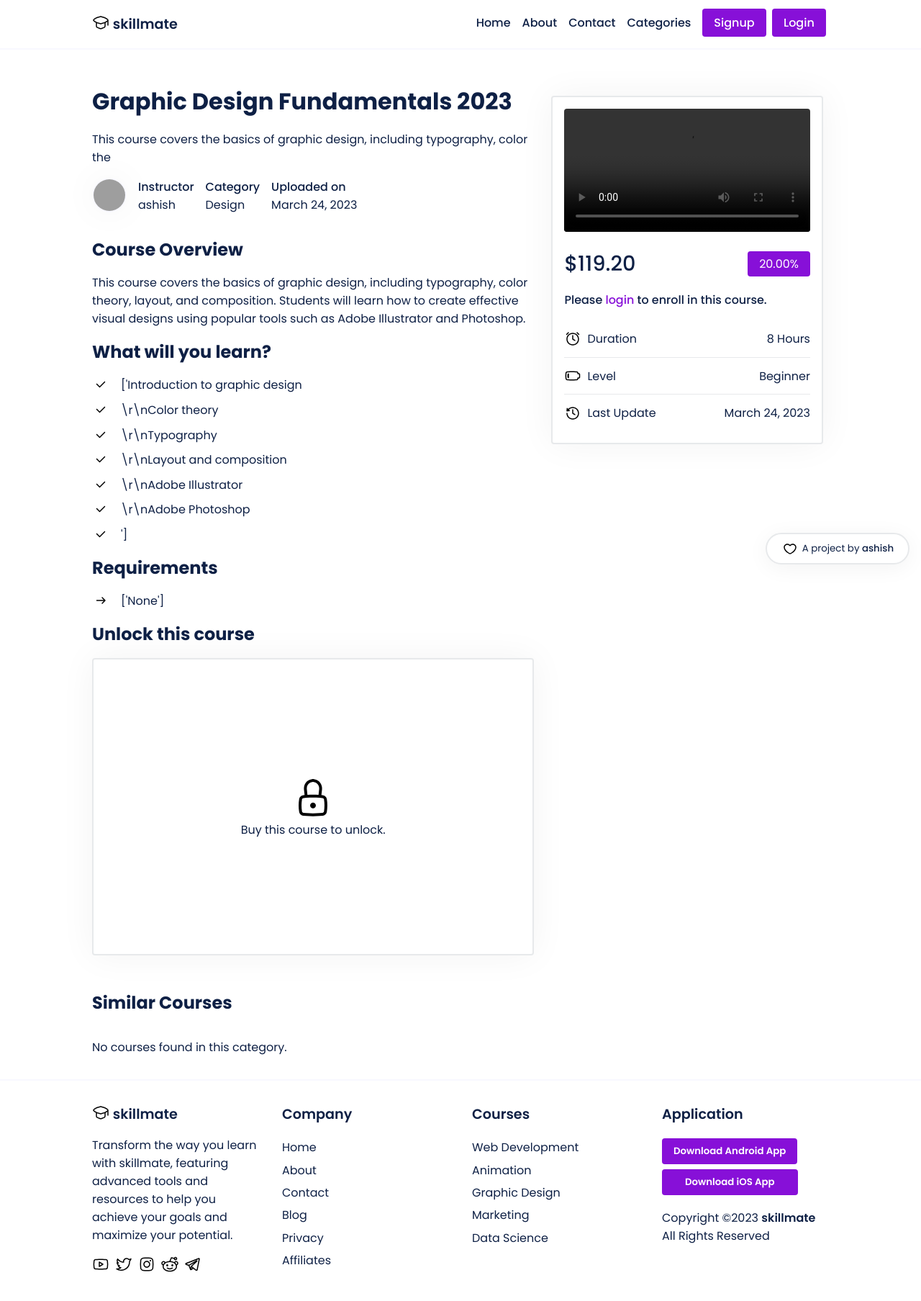
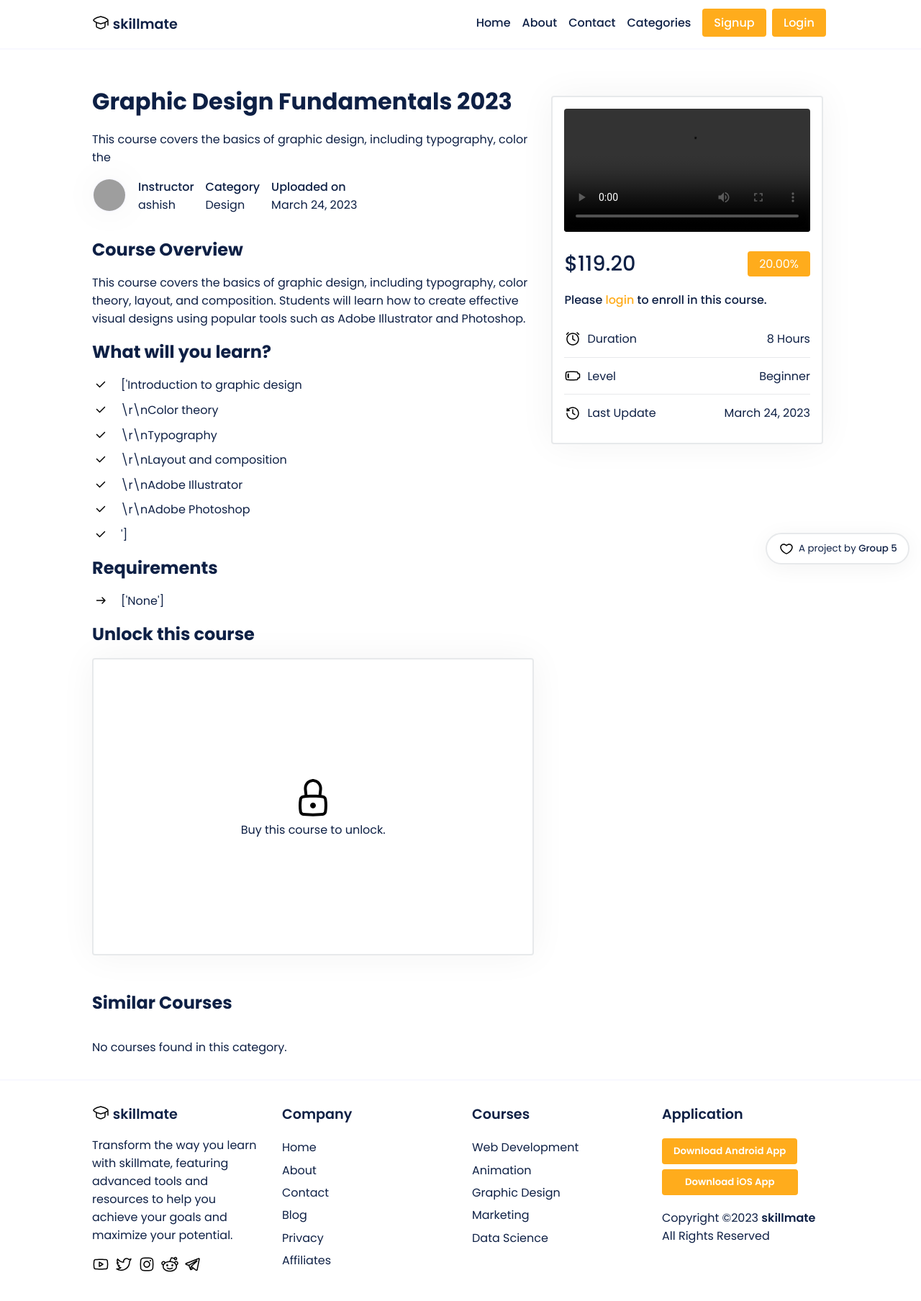
Before and after one commit to urstrulykkr/Freedemy, a Django app: a page that uses templates/base.html in a window 1280 px wide. Shown: the whole page at 72% size. Run offline with Django 4.2, Linux system fonts and the light colour scheme; data comes from the database, SQL or seed files in the repository; both versions use the stored data as it was after the commit; some libraries are stand-ins or nearby versions; grey boxes are pictures that could not be loaded.

Commit message:
Colors changed, liscence removed, changed few things

```diff
--- a/main/urls.py
+++ b/main/urls.py
@@ -15,4 +15,5 @@ urlpatterns = [
     path('dashboard/<slug:slug>/delete/', views.delete_course, name='delete-course'),
     path('<str:instructor>/course/<slug:slug>/', views.course_details, name='course_details'),
     path('courses/<str:category>/', views.category, name='category'),
+    path('search/', views.search_courses, name='search_courses'),
 ]
--- a/main/views.py
+++ b/main/views.py
@@ -17,6 +17,10 @@ from .forms import CourseEditForm
 from django.contrib import messages
 
 import pytz
+from django.shortcuts import render
+from django.db.models import Q
+from .models import Course
+
 
 # Create your views here.
 
@@ -232,3 +236,11 @@ def category(request, category):
         'courses': courses
     }
     return render(request, 'category.html', context)
+
+def search_courses(request):
+    query = request.GET.get('query', '')
+    courses = Course.objects.filter(
+        Q(title__icontains=query) |  # Adjust the fields you want to search
+        Q(description__icontains=query)
+    )
+    return render(request, 'your_template.html', {'courses': courses})
--- a/skillmate/settings.py
+++ b/skillmate/settings.py
@@ -28,7 +28,7 @@ import cloudinary.api
 SECRET_KEY = 'django-insecure-&dgr^x)^#^jnys&p9g7djz&vd$1##vz3(c@1fbb3!c6yd^#f-#'
 
 # SECURITY WARNING: don't run with debug turned on in production!
-DEBUG = False
+DEBUG = True
 
 # ALLOWED_HOSTS = ["skillmate.up.railway.app"]
 ALLOWED_HOSTS = ["*"]
--- a/static/css/style.css
+++ b/static/css/style.css
@@ -54,7 +54,7 @@ a{
 } */
 
 button {
-    background-color: #8710d8;
+    background-color: #FFAC1C;
     border-radius: 4px;
     padding: .5rem 1rem;
     border: none;
@@ -73,7 +73,7 @@ button:active {
 }
 
 .btn {
-    background-color: #8710d8;
+    background-color: #FFAC1C;
     border-radius: 4px;
     padding: .5rem 1rem;
     border: none;
@@ -82,7 +82,7 @@ button:active {
 }
 
 .btn:hover {
-    background-color: rgba(135, 16, 216, .8);
+    background-color: rgba(253, 106, 2,0.7);
 }
 
 .btn:active {
@@ -119,7 +119,7 @@ nav span img {
 }
 
 /* nav span a {
-    color: #8710d8;
+    color: #FFAC1C;
 } */
 
 nav ul {
@@ -261,7 +261,7 @@ nav li {
 }
 
 .ashish-credits .icon {
-    color: #8710d8
+    color: #FFAC1C
 }
 
 /* Footer */
@@ -378,7 +378,7 @@ input[type=password]:focus {
     box-shadow: 0 0 50px rgba(0, 0, 0, 0.05);
     padding: 1rem;
     border-radius: 4px;
-    border: 2px solid #8710d8;
+    border: 2px solid #FFAC1C;
     position: relative;
 }
 
@@ -417,7 +417,7 @@ input[type=password]:focus {
     color: #0e2045;
     box-shadow: 0 0 50px rgba(0, 0, 0, 0.05);
     border-radius: 4px;
-    /* border: 2px solid #8710d8; */
+    /* border: 2px solid #FFAC1C; */
     position: relative;
 }
 
@@ -485,7 +485,7 @@ input[type=password]:focus {
     border-radius: 4px;
     text-align: center;
     /* box-shadow: 0 0 50px rgba(0, 0, 0, 0.05); */
-    /* border: 2px solid #8710d8; */
+    /* border: 2px solid #FFAC1C; */
 
 }
 
@@ -619,7 +619,7 @@ input[type=password]:focus {
 .students-count, .instructors-count, .courses-count {
     background-color: #f8f8ff;
     padding: 1rem 5rem;
-    border: 2px solid #8710d8;
+    border: 2px solid #FFAC1C;
     box-shadow: 0 0 50px rgba(0, 0, 0, 0.05);
     border-radius: 4px;
 }
@@ -819,7 +819,7 @@ input[type=email]:focus {
     color: #0e2045;
     border-radius: 4px;
     padding: .5rem 1rem;
-    border: 2px solid #8710d8;
+    border: 2px solid #FFAC1C;
 }
 
 .signin-info h1 {
@@ -939,7 +939,7 @@ input[type=email]:focus {
 }
 
 .sidebar li:hover {
-    background-color: #8710d8;
+    background-color: #FFAC1C;
 }
 
 .profile-main {
@@ -994,7 +994,7 @@ input[type=email]:focus {
     border-radius: 4px;
     padding: 1rem 1.2rem;
     box-shadow: 0 0 40px rgba(0, 0, 0, 0.03);
-    border-left: 6px solid #8710d8;
+    border-left: 6px solid #FFAC1C;
 }
 
 .stat .stat-heading {
--- a/templates/account/login.html
+++ b/templates/account/login.html
@@ -13,7 +13,6 @@
       <div class='signin-grid'>
         <div style="display: flex; align-items: center; justify-content: center;">
           <img style = "object-fit: cover; border-radius: 4px;" src='{% static 'img/login-img.webp' %}' width="100%" height="100%">
-
         </div>
         <div>
       <h1>Sign in to continue</h1>
--- a/templates/base.html
+++ b/templates/base.html
@@ -130,15 +130,15 @@
             </div>
             <div class='mob-menu-signup'>
                 {% if user.is_authenticated %}
-                <a href='/dashboard/home/'><li style='text-align: center; margin: .4rem .5rem; padding: .2rem 0; background-color: #8710d8; color: #fff; border-radius: 4px; border-bottom: 2px solid #f8f8ff;'>Dashboard</li></a>
+                <a href='/dashboard/home/'><li style='text-align: center; margin: .4rem .5rem; padding: .2rem 0; background-color: #FFAC1C; color: #fff; border-radius: 4px; border-bottom: 2px solid #f8f8ff;'>Dashboard</li></a>
                 {% else %}
-                <a href='/accounts/signup'><li style='text-align: center; margin: .4rem .5rem; padding: .2rem 0; background-color: #8710d8; color: #fff; border-radius: 4px; border-bottom: 2px solid #f8f8ff;'>Signup</li></a>
+                <a href='/accounts/signup'><li style='text-align: center; margin: .4rem .5rem; padding: .2rem 0; background-color: #FFAC1C; color: #fff; border-radius: 4px; border-bottom: 2px solid #f8f8ff;'>Signup</li></a>
                 {% endif %}
 
                 {% if user.is_authenticated %}
-                <a href='/accounts/logout'><li style='text-align: center; margin: .4rem .5rem; padding: .2rem 0; background-color: #8710d8; color: #fff; border-radius: 4px; border-bottom: 2px solid #f8f8ff;'>Logout</li></a>
+                <a href='/accounts/logout'><li style='text-align: center; margin: .4rem .5rem; padding: .2rem 0; background-color: #FFAC1C; color: #fff; border-radius: 4px; border-bottom: 2px solid #f8f8ff;'>Logout</li></a>
                 {% else %}
-                <a href='/accounts/login'><li style='text-align: center; margin: .4rem .5rem; padding: .2rem 0; background-color: #8710d8; color: #fff; border-radius: 4px; border-bottom: 2px solid #f8f8ff;'>Login</li></a>
+                <a href='/accounts/login'><li style='text-align: center; margin: .4rem .5rem; padding: .2rem 0; background-color: #FFAC1C; color: #fff; border-radius: 4px; border-bottom: 2px solid #f8f8ff;'>Login</li></a>
                 {% endif %}
             </div>
         </ul>
@@ -147,12 +147,12 @@
     <!-- Main content -->
     <main>{% block content %}{% endblock content %}</main>
 
-    <a href='https://github.com/ashish-makes' target='_blank'><div class='ashish-credits'>
+    <a target='_blank'><div class='ashish-credits'>
         {% comment %} <img class="icons" alt='heart' style='height: 1.5rem; width: 1.5rem; cursor: pointer;' src='{% static 'img/heart.svg' %}'> {% endcomment %}
         <svg width="24" height="24" viewBox="0 0 24 24" fill="none" xmlns="http://www.w3.org/2000/svg">
             <path fill-rule="evenodd" clip-rule="evenodd" d="M3.25 10.0298C3.25 7.3293 5.61914 5.25 8.4 5.25C9.83347 5.25 11.0948 5.92214 12 6.79183C12.9052 5.92214 14.1665 5.25 15.6 5.25C18.3809 5.25 20.75 7.3293 20.75 10.0298C20.75 11.8797 19.9611 13.5064 18.8682 14.8815C17.7771 16.2543 16.35 17.4193 14.9835 18.366C14.4615 18.7276 13.9335 19.0611 13.4503 19.3072C12.9965 19.5383 12.4747 19.75 12 19.75C11.5253 19.75 11.0035 19.5383 10.5497 19.3072C10.0665 19.0611 9.53846 18.7276 9.01653 18.366C7.65005 17.4193 6.22287 16.2543 5.13182 14.8815C4.03888 13.5064 3.25 11.8797 3.25 10.0298ZM8.4 6.75C6.32075 6.75 4.75 8.2791 4.75 10.0298C4.75 11.4333 5.34579 12.74 6.30609 13.9482C7.26828 15.1588 8.56292 16.2269 9.87074 17.133C10.3656 17.4758 10.8317 17.7675 11.2305 17.9706C11.6586 18.1886 11.9067 18.25 12 18.25C12.0933 18.25 12.3414 18.1886 12.7695 17.9706C13.1683 17.7675 13.6344 17.4758 14.1293 17.133C15.4371 16.2269 16.7317 15.1588 17.6939 13.9482C18.6542 12.74 19.25 11.4333 19.25 10.0298C19.25 8.2791 17.6792 6.75 15.6 6.75C14.4058 6.75 13.2908 7.46342 12.5946 8.36892C12.4526 8.55356 12.2329 8.66176 12 8.66176C11.7671 8.66176 11.5474 8.55356 11.4054 8.36892C10.7092 7.46342 9.59415 6.75 8.4 6.75Z" fill="black"/>
         </svg>
-        <span style="margin-top: .1rem;" class='text'>A project by <span class='name' style='font-weight: 500;'>ashish<span></span>
+        <span style="margin-top: .1rem;" class='text'>A project by <span class='name' style='font-weight: 500;'>Group 5<span></span>
     </div></a>
 
     <!-- Footer -->
--- a/templates/course.html
+++ b/templates/course.html
@@ -152,7 +152,7 @@
           {% comment %} <p class=''><del>{{course.price}}</del></p> {% endcomment %}
         </div>
         <div>
-          <p style='background-color: #8710d8; padding: .3rem 1rem; border-radius: 4px; color: #fff;' class=''>{{course.discount}}%</p>
+          <p style='background-color: #FFAC1C; padding: .3rem 1rem; border-radius: 4px; color: #fff;' class=''>{{course.discount}}%</p>
         </div>
       </div>
       {% if enrolled %}
@@ -164,7 +164,7 @@
       <button type="submit" style='width: 100%'>Enroll in this Course</button>
       </form>
       {% else %}
-      <p style='font-weight: 500'> Please <a style='color: #8710d8' href="/accounts/login">login</a> to enroll in this course.</p>
+      <p style='font-weight: 500'> Please <a style='color: #FFAC1C' href="/accounts/login">login</a> to enroll in this course.</p>
       {% endif %}
       {% endif %}
 
--- a/templates/courses.html
+++ b/templates/courses.html
@@ -7,7 +7,11 @@
 
 <section class="">
     <div class="container">
+        <div style="display: flex; flex-direction: row; width: 100%; justify-content: space-between;">
+
         <h2 style='font-size: 1.5rem;'>Courses</h2>
+        <input style="margin-left: auto;" type="search"/>
+    </div>
         <div class="courses">
             {% for course in courses %}
 <div class="course">
--- a/templates/dashboard/course-edit.html
+++ b/templates/dashboard/course-edit.html
@@ -25,7 +25,7 @@
         margin: 1rem 0;
     }
     input {
-        width: 100%%;
+        width: 100%;
     }
     .course-edit a{
         margin-bottom: 1rem;
```
Also changed, not shown: templates/dashboard-base.html (+6 -6 lines), README.md (deleted), db.sqlite3, 2 other files.
